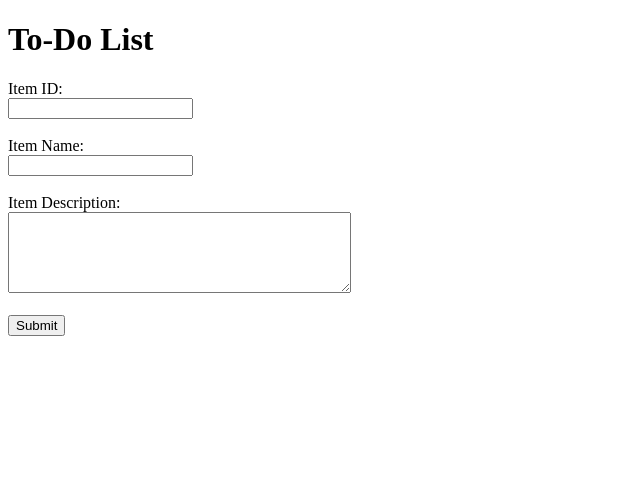
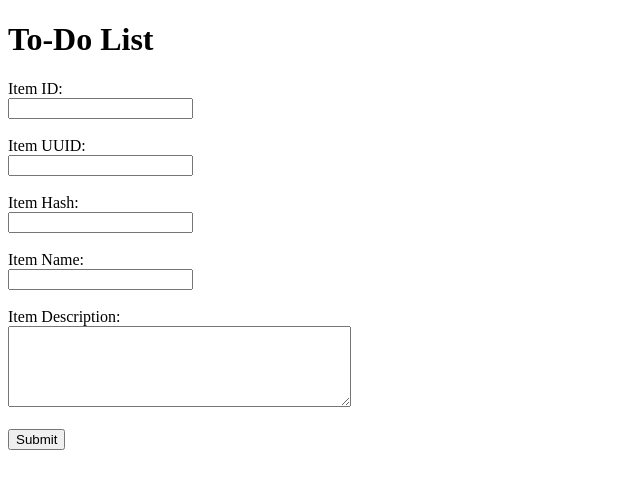
Before and after one commit to asherrodz/flask-tutorial-project, a Flask app: template templates/todo.html in a window 1280 px wide. Shown: the top 489 px of the page, without its empty margins (0-640 px from the left). Run offline with Flask 3, Linux system fonts and the light colour scheme; the template is opened without the code that fills it, so the values that code supplies are empty.

Commit message:
Re-commit changes after soft reset

```diff
--- a/app.py
+++ b/app.py
@@ -62,6 +62,30 @@ def view():
     items = list(collection.find().sort('_id', -1))
     return render_template('view.html', items=items)
 
+@app.route('/submittodoitem', methods=['POST'])
+def submittodoitem():
+    if collection is None:
+        return 'MongoDB connection is not available.', 500
+
+    item_name = request.form.get('itemName')
+    item_description = request.form.get('itemDescription')
+
+    if not item_name or not item_description:
+        return 'Item Name and Item Description are required.', 400
+
+    todo_item = {
+        'itemName': item_name,
+        'itemDescription': item_description,
+        'submitted_at': datetime.utcnow()
+    }
+
+    try:
+        collection.insert_one(todo_item)
+    except PyMongoError as error:
+        return f'Error saving to MongoDB: {error}', 500
+
+    return 'To-Do item submitted successfully.'
+
 @app.route('/api')
 def api():
     with open('data.json', 'r') as file:
--- a/templates/todo.html
+++ b/templates/todo.html
@@ -12,6 +12,13 @@
     <form action="/submittodoitem" method="POST">
 	<label for="itemId">Item ID:</label><br>
         <input type="text" id="itemId" name="itemId" required><br><br>
+
+	<label for="itemUuid">Item UUID:</label><br>
+        <input type="text" id="itemUuid" name="itemUuid" required><br><br>
+
+	<label for="itemHash">Item Hash:</label><br>
+	<input type="text" id="itemHash" name="itemHash" required><br><br>
+
         <label for="itemName">Item Name:</label><br>
         <input type="text" id="itemName" name="itemName" required><br><br>
 
```
